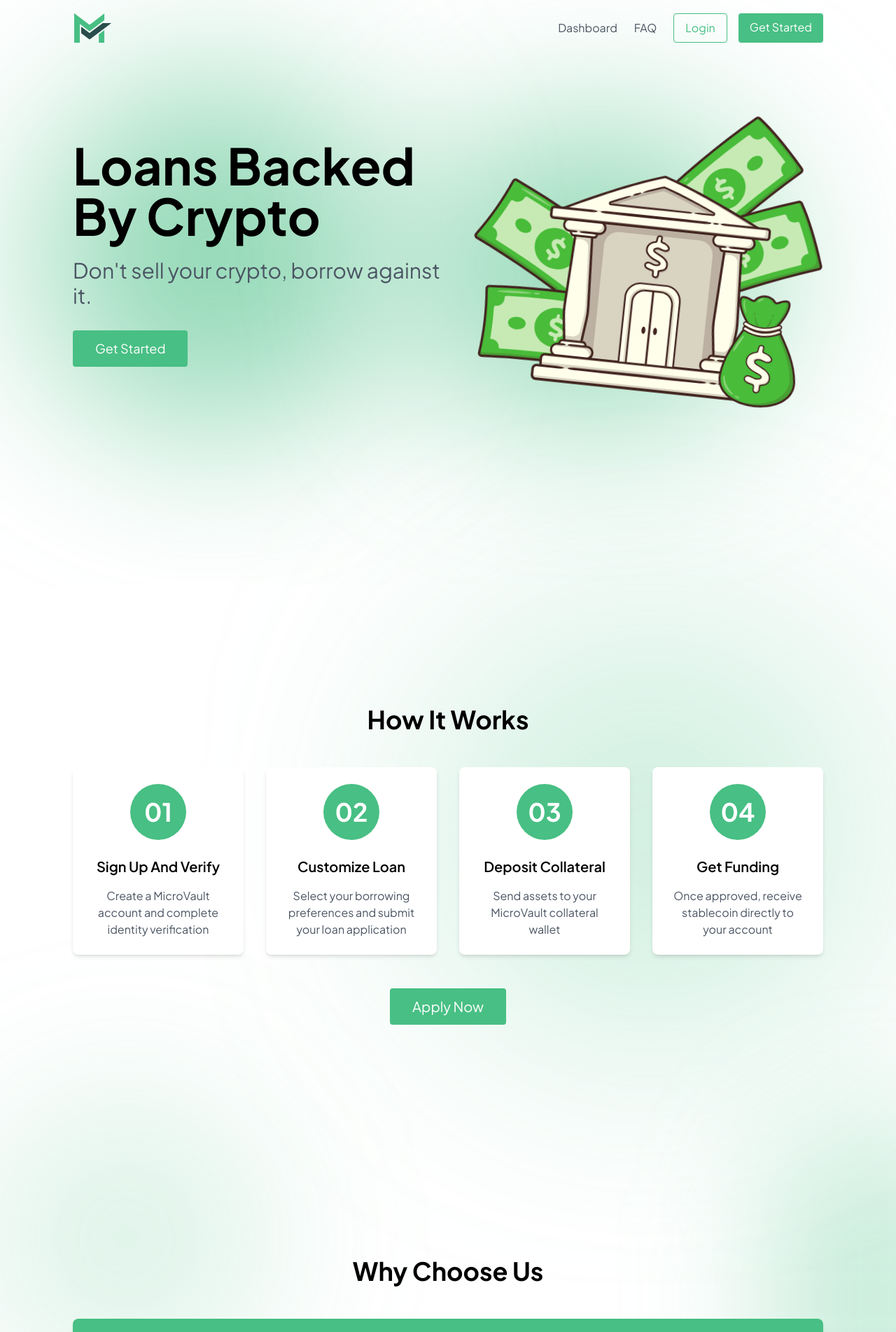
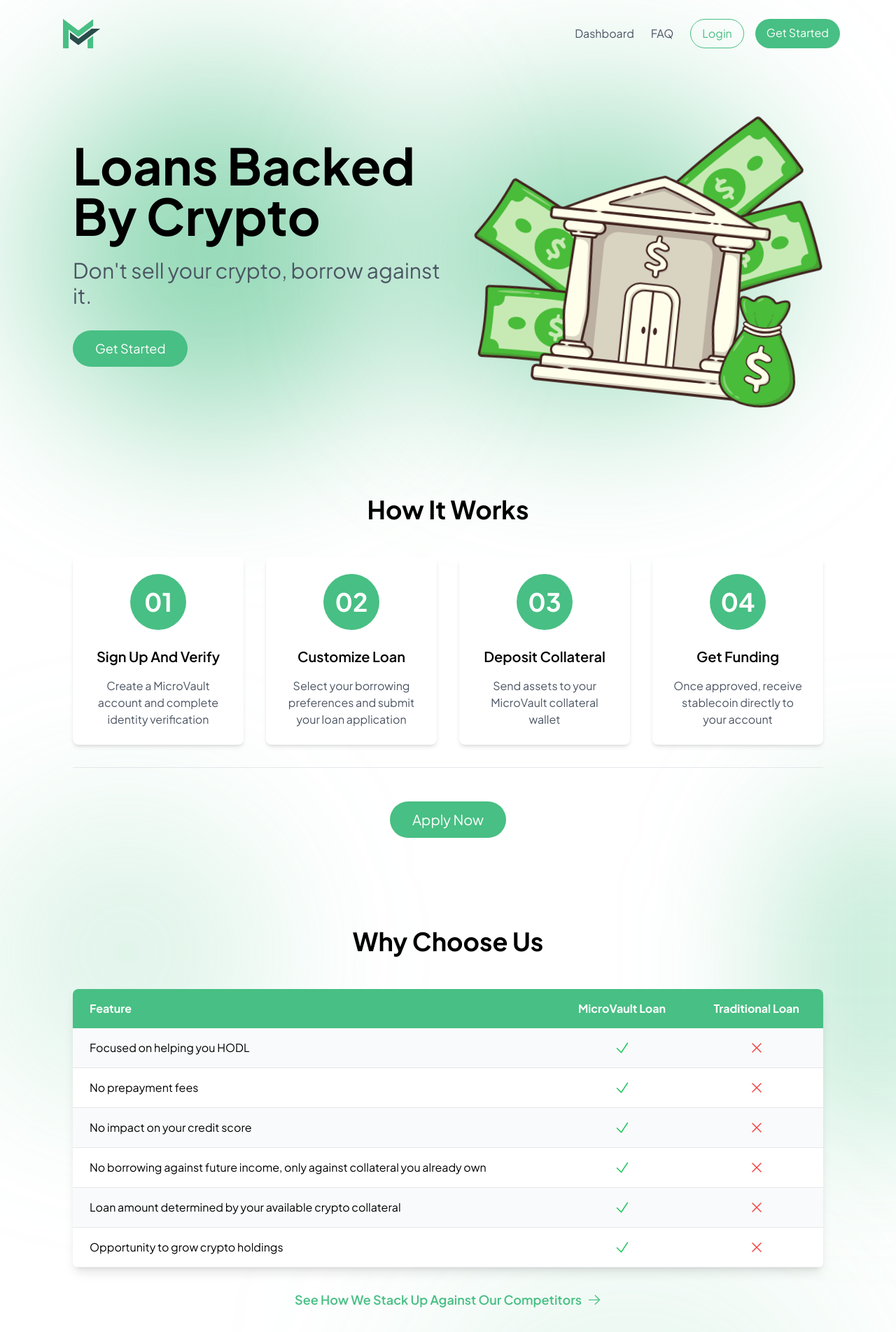
Before and after one commit to veermshah/MicroVault, a React (Vite) app in the folder frontend/: page / in a window 1280 px wide. Shown: the top 1903 px of the page at 70% size. Built offline with nearby package versions, Linux system fonts and the light colour scheme; the HTML template or start-up script is replaced by a standard one.

Commit message:
1248px flexbox

```diff
--- a/frontend/src/components/header.jsx
+++ b/frontend/src/components/header.jsx
@@ -4,15 +4,17 @@ import MicroVaultLogo from '../assets/MicroVault.png';
 
 const Header = () => {
   return (
+    <div className="pt-4">
       <header className="bg-transparent my-0 mx-4 md:mx-12 lg:mx-20 relative overflow-visible">
         <div className="bg-white rounded-lg overflow-hidden">
-        <div className="container mx-auto px-6 py-2 flex items-center justify-between relative z-20">
-          <div className="flex items-center -ml-2"> {/* Adjusted to -ml-2 for a smaller shift */}
+          <div className="max-w-[1248px] w-full mx-auto flex items-center relative z-20">
+            {/* Adjusted logo position */}
+            <div className="flex items-center pr-6"> {/* Padding on right for spacing */}
               <Link to="/">
                 <img src={MicroVaultLogo} alt="MicroVault Logo" className="h-16 w-auto" />
               </Link>
             </div>
-          <nav className="flex items-center space-x-6">
+            <nav className="flex items-center space-x-6 ml-auto"> {/* Added ml-auto to push nav to the right */}
               <ul className="flex space-x-6">
                 <li>
                   <Link to="/dashboard" className="text-gray-600 hover:text-gray-900">
@@ -28,13 +30,13 @@ const Header = () => {
               <div className="flex space-x-4">
                 <Link
                   to="/login"
-                className="px-4 py-2 text-[#48BF84] border border-[#48BF84] rounded hover:bg-[#48BF84] hover:text-white transition duration-300"
+                  className="px-4 py-2 text-[#48BF84] border border-[#48BF84] rounded-[50px] hover:bg-[#48BF84] hover:text-white transition duration-300"
                 >
                   Login
                 </Link>
                 <Link
                   to="/getstarted"
-                className="px-4 py-2 bg-[#48BF84] text-white rounded hover:bg-[#3da46f] transition duration-300"
+                  className="px-4 py-2 bg-[#48BF84] text-white rounded-[50px] hover:bg-[#3da46f] transition duration-300"
                 >
                   Get Started
                 </Link>
@@ -43,6 +45,7 @@ const Header = () => {
           </div>
         </div>
       </header>
+    </div>
   );
 };
 
--- a/frontend/src/components/hero.jsx
+++ b/frontend/src/components/hero.jsx
@@ -1,29 +1,27 @@
 import React from 'react';
-import bankIcon from '../assets/bankicon.png'; // Adjust the path as needed
+import bankIcon from '../assets/bankicon.png';
 
 const Hero = () => {
   return (
     <section className="bg-transparent my-0 mx-4 md:mx-12 lg:mx-20 relative overflow-visible">
-      {/* Blur element for the left area */}
+      {/* Blur elements */}
       <div className="absolute top-[5%] left-[-25px] w-[500px] h-[500px] bg-[#48bf84]/60 rounded-full blur-[120px] z-0" />
-
-      {/* Blur element for the right area */}
       <div className="absolute top-[15%] right-[100px] w-[500px] h-[400px] bg-[#48bf84]/60 rounded-full blur-[120px] z-0" />
 
       <div className="bg-white rounded-lg overflow-hidden">
         <div className="container mx-auto px-6 py-8 relative z-10">
-          <div className="flex flex-col md:flex-row items-center justify-between">
+          <div className="max-w-[1248px] w-full mx-auto flex flex-col md:flex-row items-center justify-center"> {/* Centered flex container */}
             {/* Left side content */}
-            <div className="w-full md:w-1/2 mb-8 md:mb-40">
+            <div className="w-full md:w-1/2 mb-8 md:mb-0 flex flex-col items-start justify-center"> {/* Centering adjustments */}
               <h1 className="text-5xl md:text-7xl font-bold mb-6 leading-tight text-black">Loans Backed By Crypto</h1>
               <p className="text-2xl md:text-3xl mb-8 text-gray-600">Don't sell your crypto, borrow against it.</p>
-              <button className="bg-[#48BF84] text-white px-8 py-3 rounded hover:bg-[#3da46f] transition duration-300 text-lg">
+              <button className="bg-[#48BF84] text-white px-8 py-3 rounded-[50px] hover:bg-[#3da46f] transition duration-300 text-lg">
                 Get Started
               </button>
             </div>
 
             {/* Right side icon */}
-            <div className="w-full md:w-1/2 md:mb-40 flex justify-end items-center">
+            <div className="w-full md:w-1/2 flex justify-end items-center">
               <img
                 src={bankIcon}
                 alt="Bank Icon"
--- a/frontend/src/components/howItWorks.jsx
+++ b/frontend/src/components/howItWorks.jsx
@@ -25,11 +25,11 @@ const HowItWorks = () => {
   ];
 
   return (
-    <section className="bg-white min-h-screen flex items-center my-8 mx-4 md:mx-12 lg:mx-20 relative overflow-visible">
-      {/* Blur effect */}
-      <div className="absolute top-[50px] left-[550px] w-[600px] h-[600px] bg-[#48bf84]/30 rounded-full blur-[150px] z-0" />
+    <section className="bg-transparent my-0 mx-4 md:mx-12 lg:mx-20 relative overflow-visible"> {/* Changed to bg-transparent */}
+      {/* Removed the blur effect from this component */}
 
       <div className="container mx-auto px-6 py-16 relative z-10">
+        <div className="max-w-[1248px] w-full mx-auto">
           <h2 className="text-4xl font-bold text-center mb-12 text-black">How It Works</h2>
           <div className="grid grid-cols-1 md:grid-cols-2 lg:grid-cols-4 gap-8">
             {steps.map((step, index) => (
@@ -42,10 +42,15 @@ const HowItWorks = () => {
               </div>
             ))}
           </div>
+          {/* Added thin gray line below the cards */}
+          <div className="max-w-full mx-auto mt-8">
+            <hr className="border-t border-gray-200" />
+          </div>
           <div className="text-center mt-12">
-          <button className="bg-[#48BF84] text-white px-8 py-3 rounded text-xl hover:bg-[#3da46f] transition duration-300">
+            <button className="bg-[#48BF84] text-white px-8 py-3 rounded-[50px] text-xl hover:bg-[#3da46f] transition duration-300">
               Apply Now
             </button>
+          </div>
         </div>
       </div>
     </section>
--- a/frontend/src/components/testimonials.jsx
+++ b/frontend/src/components/testimonials.jsx
@@ -14,11 +14,12 @@ const Testimonials = () => {
   ];
 
   return (
-    <section className="bg-white min-h-screen flex items-center my-8 mx-4 md:mx-12 lg:mx-20 relative overflow-visible">
+    <section className="bg-white my-0 mx-4 md:mx-12 lg:mx-20 relative overflow-visible">
       {/* Adjusted Blur effect */}
       <div className="absolute bottom-[50px] right-[50px] w-[500px] h-[500px] bg-[#48bf84]/20 rounded-full blur-[150px] z-0" />
 
       <div className="container mx-auto px-6 py-16 relative z-10">
+        <div className="max-w-[1248px] w-full mx-auto">
           <div className="flex flex-col md:flex-row h-full relative z-10">
             {/* Left side - Main testimonial */}
             <div className="md:w-1/2 md:pr-4 mb-8 md:mb-0 flex flex-col justify-center">
@@ -51,6 +52,7 @@ const Testimonials = () => {
             </div>
           </div>
         </div>
+      </div>
     </section>
   );
 };
--- a/frontend/src/components/whyChooseUs.jsx
+++ b/frontend/src/components/whyChooseUs.jsx
@@ -12,12 +12,13 @@ const WhyChooseUs = () => {
   ];
 
   return (
-    <section className="bg-transparent pt-32 pb-16 my-8 mx-4 md:mx-12 lg:mx-20 relative overflow-visible">
-      {/* Blur effects remain unchanged */}
+    <section className="bg-transparent my-0 mx-4 md:mx-12 lg:mx-20 relative overflow-visible">
+      {/* Blur effects */}
       <div className="absolute top-[-100px] left-[-100px] w-[400px] h-[400px] bg-[#48bf84]/20 rounded-full blur-[120px] z-0" />
       <div className="absolute bottom-[300px] right-[-200px] w-[300px] h-[500px] bg-[#48bf84]/30 rounded-full blur-[100px] z-0" />
 
-      <div className="container mx-auto px-6 relative z-10">
+      <div className="container mx-auto px-6 py-16 relative z-10">
+        <div className="max-w-[1248px] w-full mx-auto">
           <h2 className="text-4xl font-bold text-center mb-12 text-black">Why Choose Us</h2>
           <div className="bg-white rounded-lg shadow-lg overflow-hidden relative z-10">
             <table className="w-full">
@@ -58,6 +59,7 @@ const WhyChooseUs = () => {
             <ArrowRightIcon className="h-5 w-5 text-[#48BF84]" />
           </div>
         </div>
+      </div>
     </section>
   );
 };
```
Lines whose indentation alone changed are shown as unchanged.
